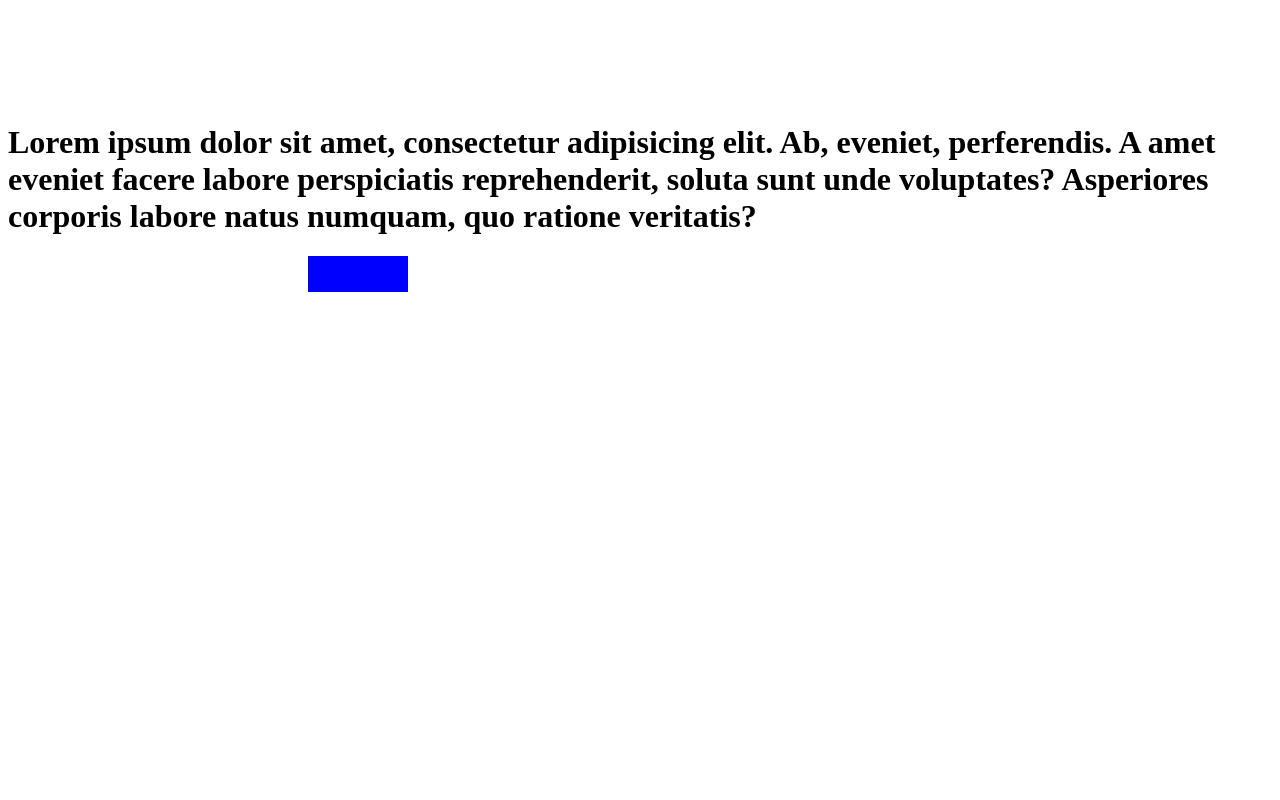
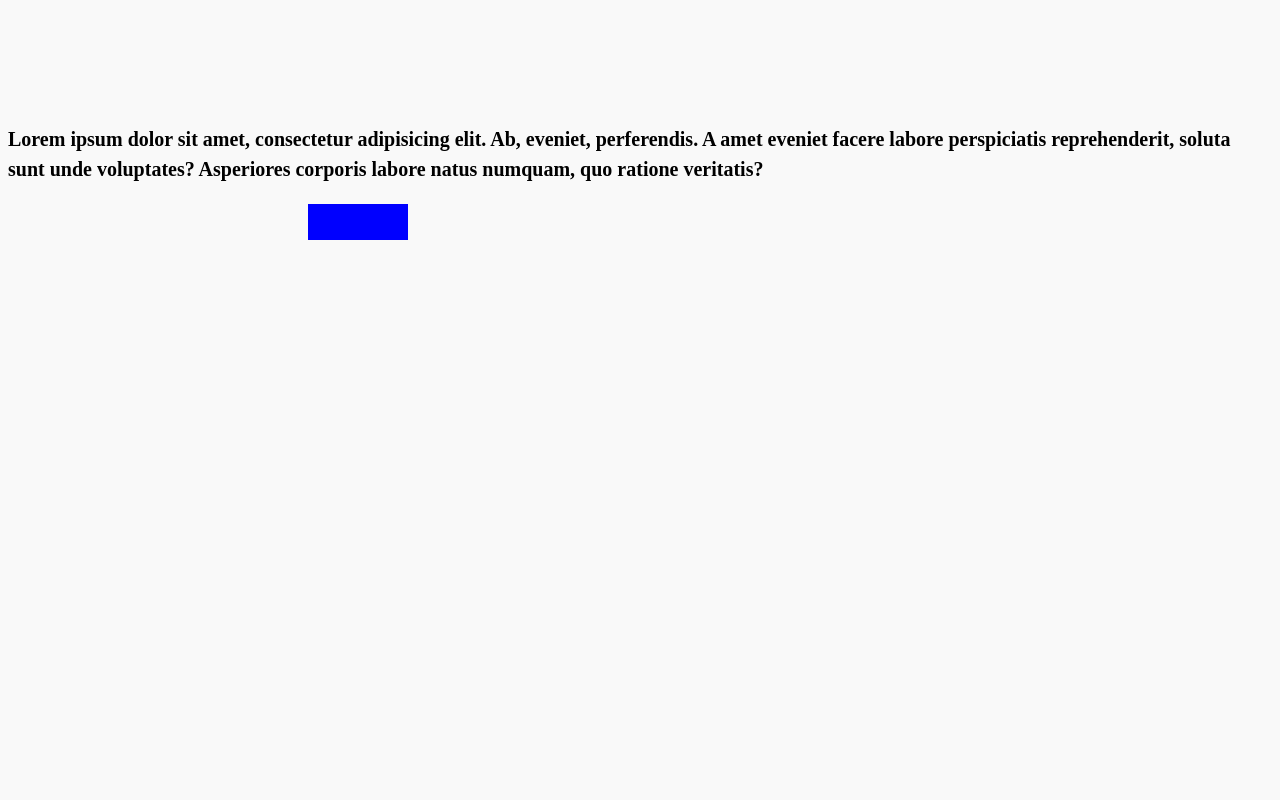
Before and after one commit to penguinOperator/Codedex-CSS-Final-Project, a plain HTML site: page index.html in a window 1280 px wide. Shown: the part 1140-1940 px from the top of the page. Drawn offline with Linux system fonts and the light colour scheme.

Commit message:
Update styles.css

```diff
--- a/styles.css
+++ b/styles.css
@@ -1,3 +1,7 @@
+body {
+	background-color: #f9f9f9
+}
+
 #YoutubeBar {
     background-color: white;
     top: 0;
@@ -52,6 +56,7 @@
     border-bottom-left-radius: 20px;
     border-right: none;
     display: flex;
+    padding-left: 16px;
 }
 
 #ButtonSearch {
@@ -69,6 +74,7 @@
 }
 
 #shiftMe {
+	line-height: 1.5;
     margin-left: 16px;
     display: flex;
     align-items: center;
@@ -86,10 +92,13 @@
     color: #065FD4;
     font-size: 20px;
     align-items: center;
+    text-align: center;
 }
 
 h1 {
     margin-top: 100%;
+    font-size: 1.25rem;
+    line-height: 1.5;
 }
 
 #Block {
@@ -97,6 +106,7 @@ h1 {
     width: 100px;
     height: 36px;
     position: relative;
-    left: 300px
+    left: 300px;
+    margin-top: 20px;
 
 }
```
